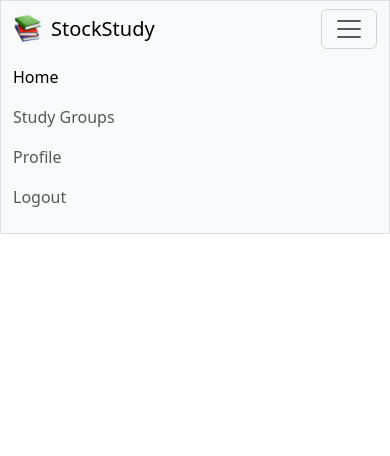
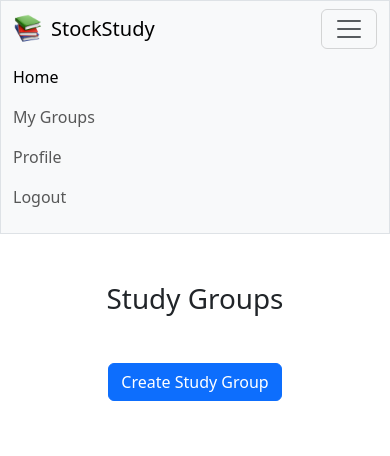
Before and after one commit to JoeyCorbett/StockStudy, a Flask app: page / in a window 390 px wide, after a click that opens the changed part. Shown: the top 456 px of the page. Run offline with Flask 3, Linux system fonts and the light colour scheme; the visitor is signed in with stand-in values (Sample User, id 1); data that the repository does not hold is empty.

Commit message:
feat: Add study group cards with data dynamically pulled from database
- Added responsive card layout to display study groups
- Styled cards with bootstrap to be user friendly and show data clearly with headers and badges

```diff
--- a/app/__init__.py
+++ b/app/__init__.py
@@ -14,7 +14,7 @@ def create_app():
     app.config['SECRET_KEY'] = os.getenv('SECRET_KEY')
     app.config['SQLALCHEMY_DATABASE_URI'] = 'sqlite:///StockStudy.db'
     app.config['SQLALCHEMY_TRACK_MODIFICATIONS'] = False
-    app.config['PERMANENT_SESSION_LIFETIME'] = timedelta(minutes=10)
+  #  app.config['PERMANENT_SESSION_LIFETIME'] = timedelta(minutes=10)
 
     # Initialize Flask-Limiter
     limiter.init_app(app)
--- a/app/auth/routes.py
+++ b/app/auth/routes.py
@@ -82,7 +82,6 @@ def login():
             return redirect(url_for('auth.verify_page'))
 
         login_user(user)
-        flash(f"Welcome back, {user.name}!", "success")
         return redirect(url_for('main.index'))
 
     return render_template("login.html")
@@ -123,7 +122,6 @@ def authorize():
             if user.is_google_user:
                 # Log in Google user
                 login_user(user)
-                flash(f"Welcome, {user.name}!", "success")
                 return redirect(url_for('main.index'))
             else:
                 # Existing Manual Account
@@ -304,7 +302,7 @@ def reset_email(token):
         flash("The reset link is invalid or has expired.", "danger")
         return redirect(url_for('auth.login'))
 
-    session.permanent = True
+    #session.permanent = True
     session.pop("reset_email", None)
     session['reset_verified_email'] = email
 
@@ -373,5 +371,4 @@ def change_password():
 @login_required
 def logout():
     logout_user()
-    flash("You have been logged out.", "success")
     return redirect(url_for('auth.login'))
--- a/app/main/routes.py
+++ b/app/main/routes.py
@@ -1,8 +1,13 @@
 from flask import render_template
 from flask_login import login_required
 from app.main import main_bp
+from app.models.study_group import StudyGroup
 
 @main_bp.route('/')
 @login_required
 def index():
-    return render_template('index.html')
+    study_groups = StudyGroup.query.all()
+
+    print(study_groups)
+
+    return render_template('index.html', study_groups=study_groups)
--- a/app/main/templates/index.html
+++ b/app/main/templates/index.html
@@ -5,7 +5,9 @@
 {% endblock %}
 
 {% block content %}
-    <div class="container">
+    <div class="container d-flex justify-content-center align-items-center flex-column">
+        <h1 class="my-4">Study Groups</h1>
+        <button class="btn btn-primary my-4" onclick="">Create Study Group</button>
 
         {% with messages = get_flashed_messages(with_categories=true) %}
             {% if messages %}
@@ -20,6 +22,37 @@
                 {% endif %}
         {% endwith %}
 
+        <div class="row row-cols-1 row-cols-sm-2 row-cols-lg-3 g-3 my-3">
+            {% for group in study_groups %}
+                <div class="col">
+                    <div class="card shadow-sm hover-shadow">
+                        <div class="card-header bg-white p-3">
+                            <h5 class="card-title mb-0">{{ group.name }}</h5>
+                        </div>
+                        <div class="card-body">
+                            <p class="card-text">
+                                <span class="badge p-2 text-primary-emphasis bg-primary-subtle border border-primary-subtle rounded-3">{{ group.subject }}</span>
+                            </p>
+                            <p class="card-text">
+                                <strong>Location:</strong> {{ group.location }}
+                            </p>
+                            <p class="card-text">
+                                <strong>Meeting Time:</strong> {{ group.meeting_time }}
+                            </p>
+                            <p class="card-text">
+                                <strong>Members:</strong> {{ group.current_members }} / {{ group.max_members }}
+                            </p>
+                            {% if group.current_members < group.max_members %}
+                                <button class="btn btn-primary w-100">Join Group</button>
+                            {% else %}
+                                <button class="btn btn-primary w-100" disabled>Full</button>
+                            {% endif %}
+                        </div>
+                    </div>
+                </div>
+            {% endfor %}
+        </div>
+
 
     </div>
 {% endblock %}
--- a/app/static/style.css
+++ b/app/static/style.css
@@ -8,5 +8,13 @@
 
 body {
     margin: 0;
-    overflow: hidden;
+    overflow: auto;
   }
+
+  .hover-shadow {
+    transition: transform 0.2s ease-in-out, box-shadow 0.2s ease-in-out;
+}
+.hover-shadow:hover {
+    transform: translateY(-4px) scale(1.01); /* Reduced movement and scale */
+    box-shadow: 0 4px 12px rgba(0, 0, 0, 0.15); /* Subtle shadow */
+}
--- a/app/templates/base.html
+++ b/app/templates/base.html
@@ -29,7 +29,7 @@
                     <a class="nav-link active" aria-current="page" href="/">Home</a>
                   </li>
                   <li class="nav-item">
-                    <a class="nav-link" href="/">Study Groups</a>
+                    <a class="nav-link" href="/">My Groups</a>
                   </li>
                   <li class="nav-item">
                     <a class="nav-link" href="/">Profile</a>
```
